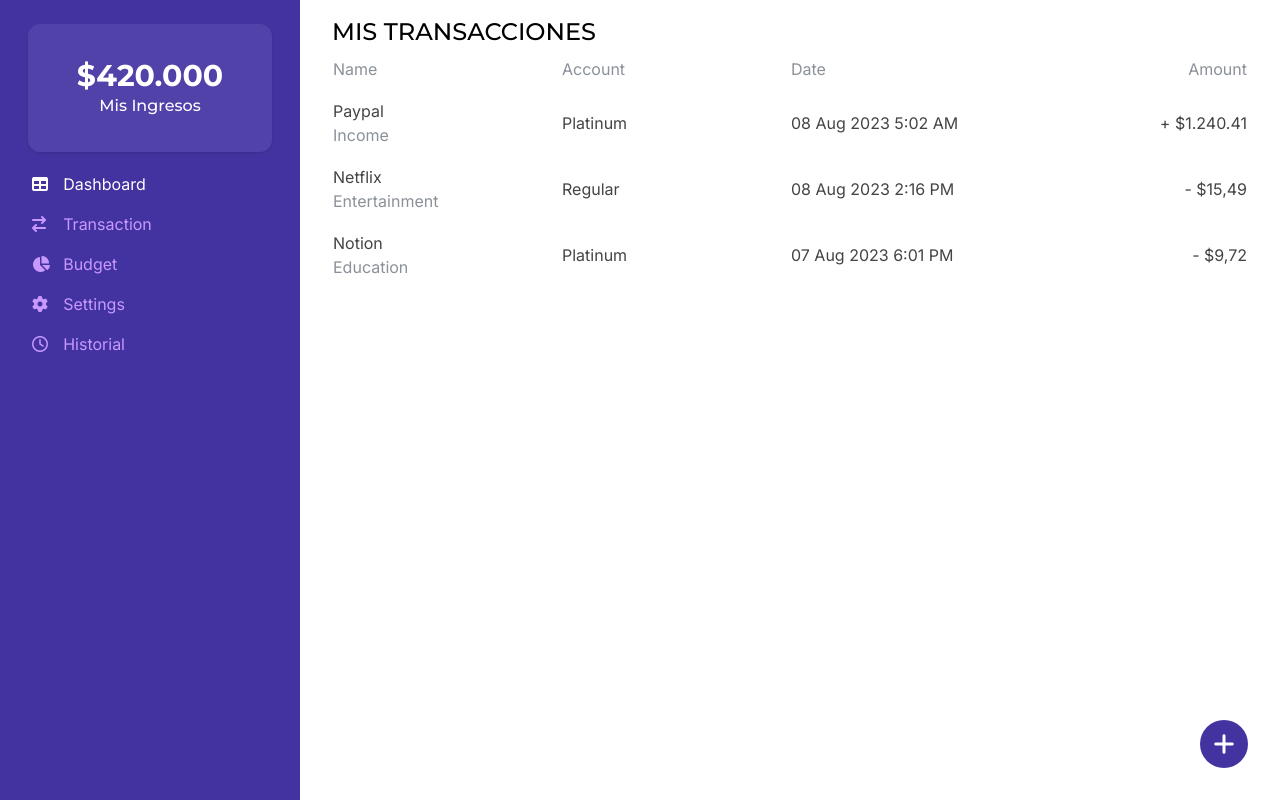
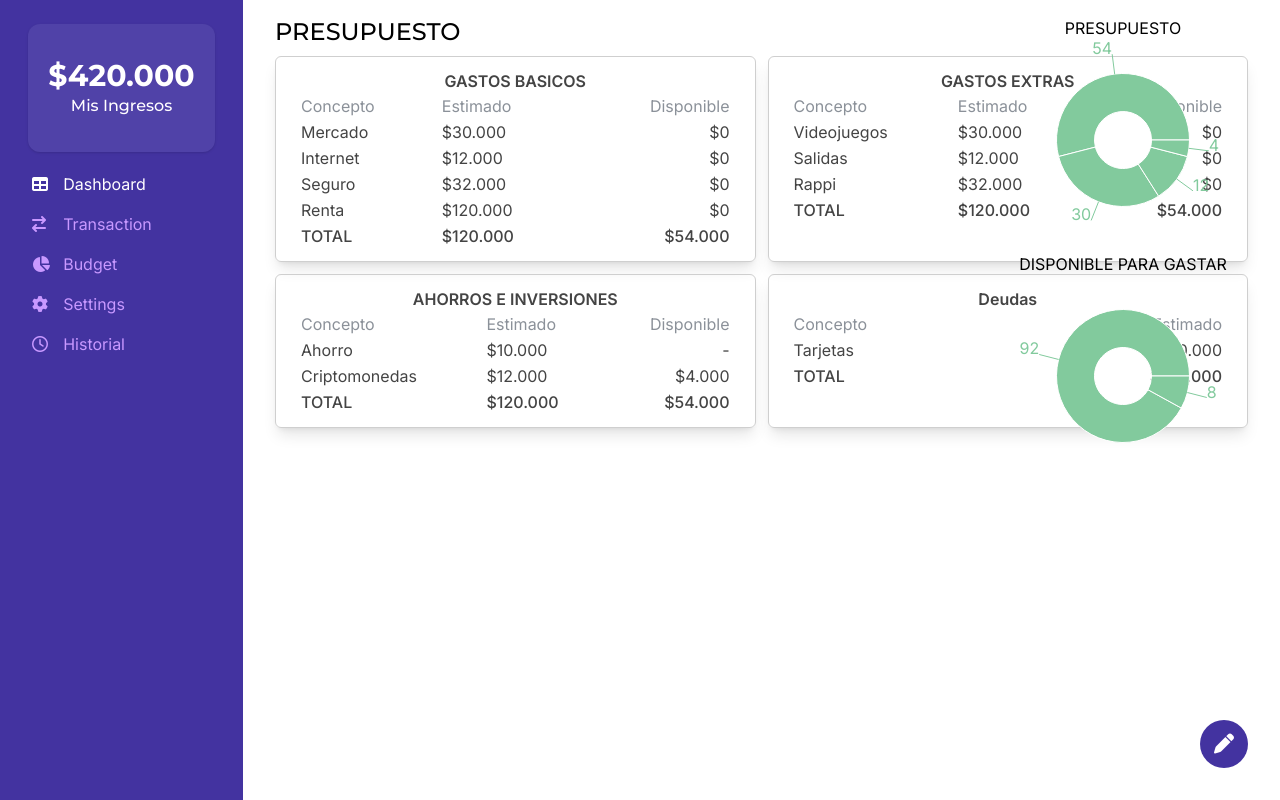
Before and after one commit to Cito2310/budget-app, a React (Vite) app: page / in a window 1280 px wide. Built offline with nearby package versions, Linux system fonts and the light colour scheme.

Commit message:
added styled BudgetPlannerPage

```diff
--- a/src/App2.tsx
+++ b/src/App2.tsx
@@ -1,11 +1,13 @@
 import { Sidebar } from "./components/Sidebar"
+import { BudgetPlannerPage } from "./pages/BudgetPlannerPage"
 import { TransactionsPage } from "./pages/TransactionsPage"
 
 function App() {
   return (
     <div className="App flex">
       <Sidebar />
-      <TransactionsPage />
+      <BudgetPlannerPage />
+      {/* <TransactionsPage /> */}
     </div>
   )
 }
--- /dev/null
+++ b/src/components/SidebarPieBudget.tsx
@@ -0,0 +1,30 @@
+import { Pie, PieChart, Tooltip } from 'recharts';
+
+interface props {
+    data1: any;
+    data2: any;
+    width: undefined | number;
+}
+
+export const SidebarPieBudget = ({ data1, data2, width }: props) => (
+  <>
+    <div className={`py-4 pr-8 h-screen flex-col flex gap-3 fixed right-0`}>
+      <div>
+        <h2 className="text-center">PRESUPUESTO</h2>
+        <PieChart width={width} height={200} className="">
+          <Pie dataKey="value" data={data1} innerRadius={"30%"} outerRadius="70%" fill="#82ca9d" label />
+          <Tooltip />
+        </PieChart>
+      </div>
+
+      <div>
+        <h2 className="text-center">DISPONIBLE PARA GASTAR</h2>
+        <PieChart width={width} height={200} className="">
+          <Pie dataKey="value" data={data2} innerRadius={"30%"} outerRadius="70%" fill="#82ca9d" label />
+          <Tooltip />
+        </PieChart>
+      </div>
+    </div>
+    <div className={`w-[${width}px]`}></div>
+  </>
+)
--- a/src/components/TableBudget.tsx
+++ b/src/components/TableBudget.tsx
@@ -1,29 +1,27 @@
 interface props {
+    header: string[];
+    footer: string[];
+    data: string[][];
     title: string;
-    headers: string[];
-    data: string[][];
-    footer: string[];
+    className?: string;
 }
 
-export const TableBudget = ({ data, headers, title, footer }: props) => {
+const styleHeadCell = (index: number, lengthParent: number) => `font-normal text-[#8b9199] ${index === lengthParent-1 ? "text-right" : "text-left" }`
+const styleBodyCell = (index: number, lengthParent: number) => `font-normal ${index === lengthParent-1 ? "text-right" : "text-left" }`
+const styleFootCell = (index: number, lengthParent: number) => `font-medium ${index === lengthParent-1 ? "text-right" : "text-left" }`
+
+export const TableBudget = ({ data, footer, header, title, className }:props) => {
     return (
-        <div className="w-full">
-            <div className="relative flex border border-black border-b-0 w-full justify-center">
-                <h3 className="text-center font-semibold text-lg justify-self-center">{title}</h3>
-                <button className="h-full px-2 absolute right-0"><i className="fa-solid fa-pen"/></button>
-            </div>
+        <div className={`rounded-md border border-[#cfcfcf] shadow-lg px-6 py-3 table-fixed text-[#444] ${className}`}>
+            <h2 className="font-semibold text-center">{title}</h2>
             <table className="w-full">
-                <thead><tr>
-                    {headers.map( str => <th className="table-cell font-medium">{str}</th> )}
-                </tr></thead>
+                <thead><tr>{header.map((str, index)=><th className={styleHeadCell(index, header.length)}>{str}</th>)}</tr></thead>
 
                 <tbody>
-                    { data.map( item => <tr>{item.map(str => <td className="table-cell text-center">{str}</td>)}</tr> ) }
+                    {data.map( line => <tr>{line.map((str, index)=><td className={styleBodyCell(index, header.length)}>{str}</td>)}</tr> )}
                 </tbody>
 
-                <tfoot><tr>
-                    {footer.map( str => <td className="table-cell text-center font-semibold">{str}</td> )}
-                </tr></tfoot>
+                <tfoot><tr>{footer.map((str, index)=><td className={styleFootCell(index, header.length)}>{str}</td>)}</tr></tfoot>
             </table>
         </div>
     )
--- a/src/components/TableGeneral.tsx
+++ /dev/null
@@ -1,32 +0,0 @@
-export const TableGeneral = () => {
-  return (
-    <table className="table-fixed">
-          <thead><tr>
-            <th className="table-cell font-medium">Ingresos Totales</th>
-            <th className="table-cell font-medium">Aporte para Deuda</th>
-            <th className="table-cell font-medium">Disponible para Presupuesto</th>
-          </tr></thead>
-
-          <tbody>
-            <tr>
-              <td className="table-cell text-center">$ 420.000</td>
-              <td className="table-cell text-center">$ 20.000</td>
-              <td className="table-cell text-center">$ 400.000</td>
-            </tr>
-          </tbody>
-          <thead><tr>
-            <th className="table-cell font-medium">Sin Asignar</th>
-            <th className="table-cell font-medium">Disponible</th>
-            <th className="table-cell font-medium">Actualmente gastado</th>
-          </tr></thead>
-
-          <tbody>
-            <tr>
-              <td className="table-cell text-center">$ 30.000</td>
-              <td className="table-cell text-center">$ 120.000</td>
-              <td className="table-cell text-center">$ 270.000</td>
-            </tr>
-          </tbody>
-        </table>
-  )
-}
--- a/src/components/TableIncome.tsx
+++ /dev/null
@@ -1,45 +0,0 @@
-export const TableIncome = () => {
-  return (
-    <div className="flex flex-col">
-
-        <div className="w-full border border-black border-b-0 flex justify-between px-2">
-          <h2 className="
-            font-Montserrat font-semibold text-xl
-            ml-2">
-              Mis Ingresos</h2>
-          <button className="
-            font-Montserrat text-center font-semibold text-xl
-            aspect-square h-7
-            ">
-              <i className="fa-solid fa-plus"/>
-            </button>
-        </div>
-
-        <table>
-          <thead><tr>
-            <th className="table-cell font-medium">Concepto</th>
-            <th className="table-cell font-medium">Estimado</th>
-          </tr></thead>
-
-          <tbody>
-            <tr>
-              <td className="table-cell">Salario</td>
-              <td className="table-cell">$ 400.000</td>
-            </tr>
-            <tr>
-              <td className="table-cell">Independiente</td>
-              <td className="table-cell">$ 20.000</td>
-            </tr>
-          </tbody>
-
-          <tfoot>
-            <tr>
-              <td className="table-cell font-semibold">TOTAL</td>
-              <td className="table-cell font-medium">$ 420.000</td>
-            </tr>
-          </tfoot>
-        </table>
-
-        </div>
-  )
-}
--- /dev/null
+++ b/src/pages/BudgetPlannerPage.tsx
@@ -0,0 +1,79 @@
+import { Pie, PieChart, ResponsiveContainer, Tooltip } from "recharts";
+import { TableBudget } from "../components/TableBudget";
+import { SidebarPieBudget } from "../components/SidebarPieBudget";
+
+const data01 = [
+  { name: 'Gastos Basicos', value: 54 },
+  { name: 'Gastos Extras', value: 30 },
+  { name: 'Ahorros e Inversiones', value: 12 },
+  { name: 'Deudas', value: 4 },
+];
+const data02 = [
+  { name: 'Presupuestado', value: 92 },
+  { name: 'Sin Asignar', value: 8 },
+];
+
+
+export const BudgetPlannerPage = () => {
+  return (
+    <div className="flex w-full">
+      <div className="mx-8 my-4 flex-1">
+        <h1 className="font-Montserrat text-2xl font-medium mb-2">PRESUPUESTO</h1>
+
+        <div className="flex flex-col gap-3">
+        <span className="flex w-full gap-3">
+            <TableBudget
+              className="w-full"
+              title="GASTOS BASICOS"
+              header={["Concepto", "Estimado", "Disponible"]}
+              footer={["TOTAL", "$120.000", "$54.000"]}
+              data={[
+                ["Mercado", "$30.000", "$0"],
+                ["Internet", "$12.000", "$0"],
+                ["Seguro", "$32.000", "$0"],
+                ["Renta", "$120.000", "$0"]
+              ]}
+            />
+            <TableBudget
+              className="w-full"
+              title="GASTOS EXTRAS"
+              header={["Concepto", "Estimado", "Disponible"]}
+              footer={["TOTAL", "$120.000", "$54.000"]}
+              data={[
+                ["Videojuegos", "$30.000", "$0"],
+                ["Salidas", "$12.000", "$0"],
+                ["Rappi", "$32.000", "$0"],
+              ]}
+            />
+        </span>
+        <span className="flex w-full gap-3">
+            <TableBudget
+              className="w-full"
+              title="AHORROS E INVERSIONES"
+              header={["Concepto", "Estimado", "Disponible"]}
+              footer={["TOTAL", "$120.000", "$54.000"]}
+              data={[
+                ["Ahorro", "$10.000", "-"],
+                ["Criptomonedas", "$12.000", "$4.000"],
+              ]}
+            />
+            <TableBudget
+              className="w-full"
+              title="Deudas"
+              header={["Concepto", "Estimado"]}
+              footer={["TOTAL", "$120.000", ]}
+              data={[
+                ["Tarjetas", "$10.000"],
+              ]}
+            />
+        </span>
+
+        </div>
+      </div>
+      <SidebarPieBudget data1={data01} data2={data02} width={250} />
+      <button className="absolute right-8 bottom-8 bg-[#4333A0] text-[#4333A0] aspect-square w-12 rounded-full">
+            <i className="fa-solid fa-pen brightness-[5] text-xl"></i>
+        </button>
+      </div>
+  )
+}
```
